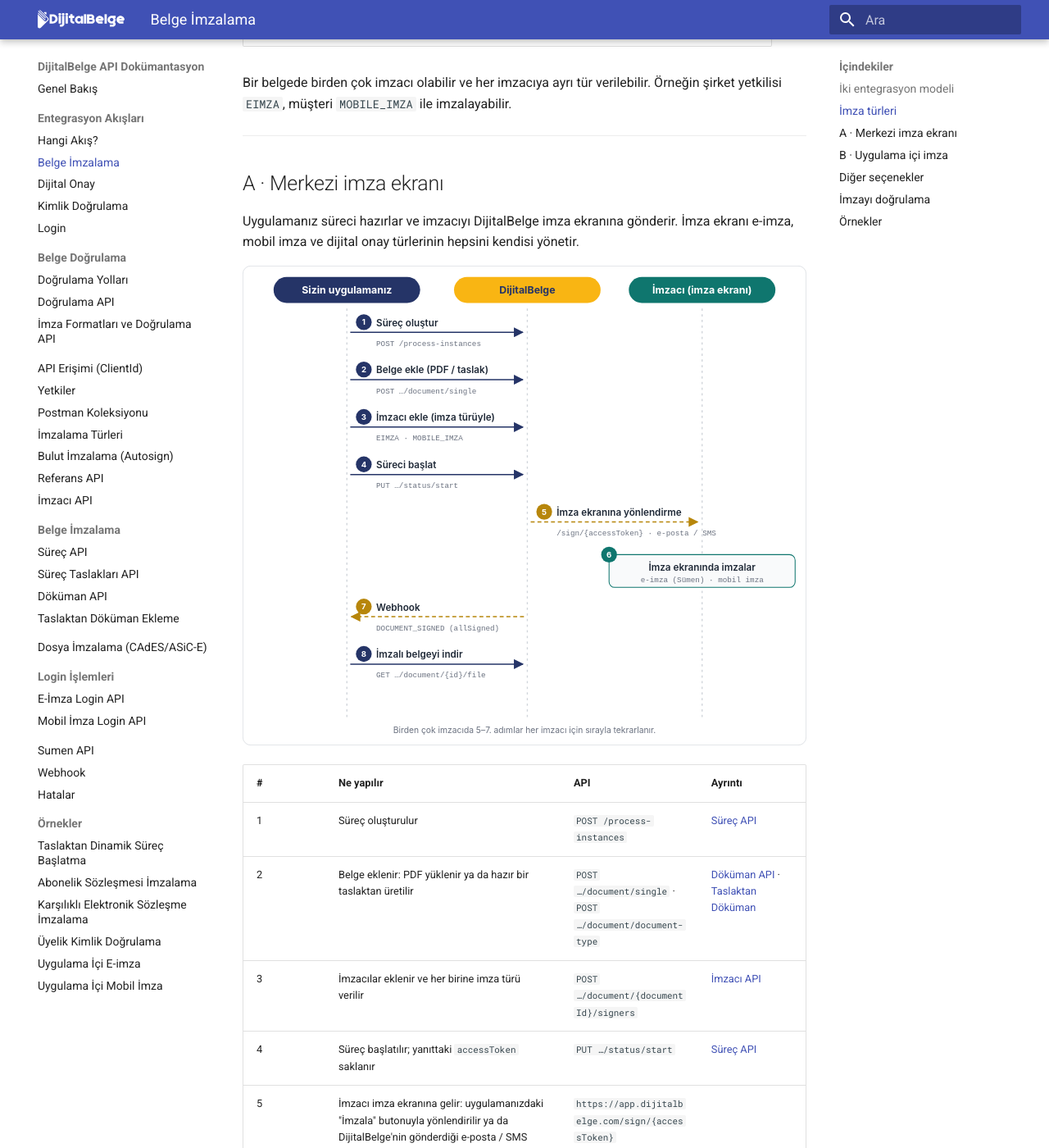
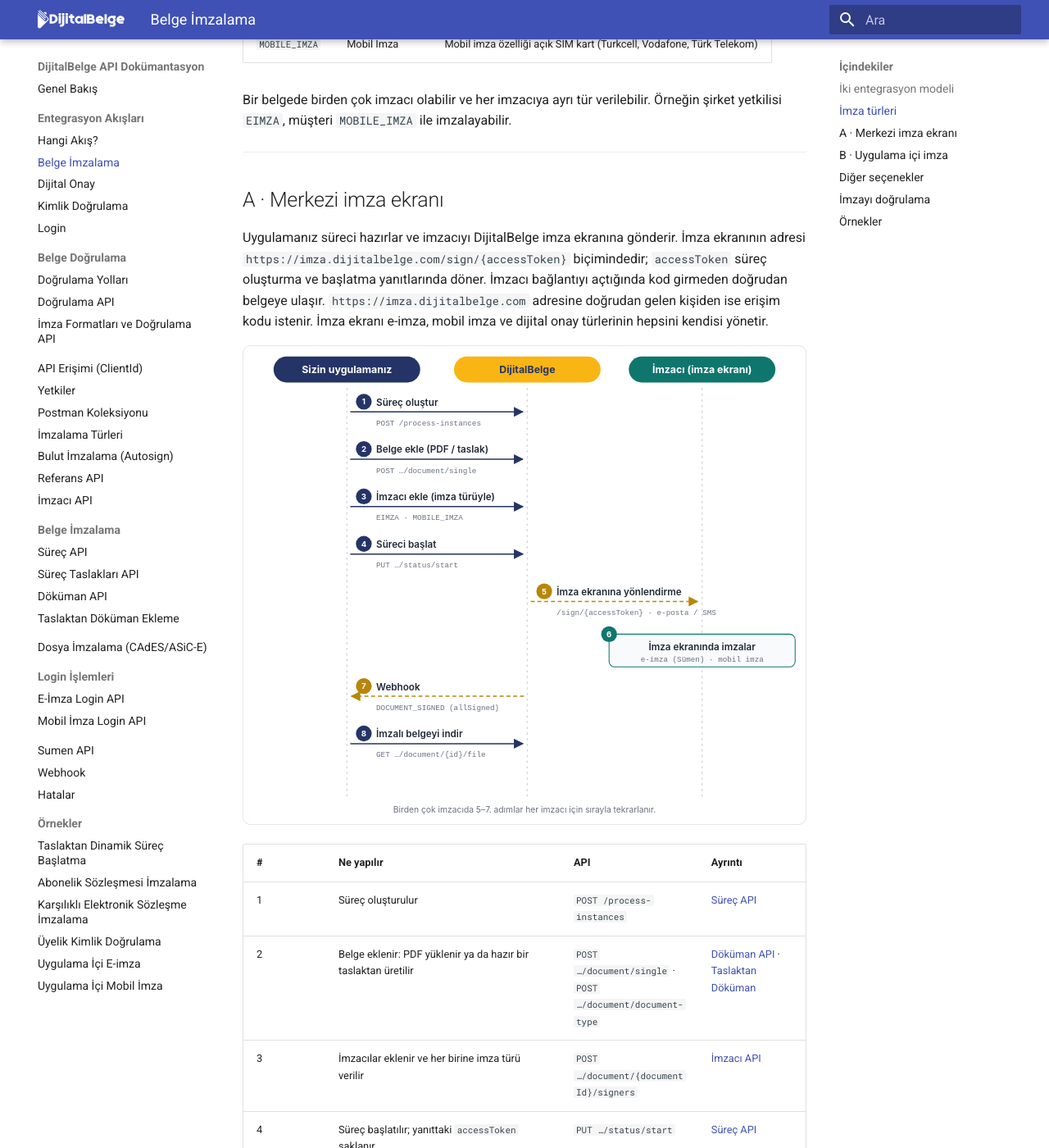
Before and after one commit to sadroalin06/dijitalbelge_dokuman, an MkDocs documentation site: the page built from docs/akislar/belge-imzalama.md, in a window 1280 px wide and 1400 px high, scrolled down 1639 px. Shown: the whole window at 82% size. Built offline with MkDocs 1.6.1 and Material for MkDocs 9.7.7, drawn with Linux system fonts in a browser that asks for light colours; some of the changed text lies outside the part shown.

Commit message:
Merkezi imza ve doğrulama sayfası adresi: imza.dijitalbelge.com
Co-Authored-By: Claude Opus 5.5 <noreply@anthropic.com>

```diff
--- a/docs/akislar/belge-imzalama.md
+++ b/docs/akislar/belge-imzalama.md
@@ -45,7 +45,10 @@ Bir belgede birden çok imzacı olabilir ve her imzacıya ayrı tür verilebilir
 
 ## A · Merkezi imza ekranı
 
-Uygulamanız süreci hazırlar ve imzacıyı DijitalBelge imza ekranına gönderir. İmza
+Uygulamanız süreci hazırlar ve imzacıyı DijitalBelge imza ekranına gönderir. İmza ekranının adresi
+`https://imza.dijitalbelge.com/sign/{accessToken}` biçimindedir; `accessToken` süreç oluşturma ve
+başlatma yanıtlarında döner. İmzacı bağlantıyı açtığında kod girmeden doğrudan belgeye ulaşır.
+`https://imza.dijitalbelge.com` adresine doğrudan gelen kişiden ise erişim kodu istenir. İmza
 ekranı e-imza, mobil imza ve dijital onay türlerinin hepsini kendisi yönetir.
 
 ![Merkezi imza ekranıyla belge imzalama akışı](../assets/akislar/belge-imzalama.svg)
@@ -56,7 +59,7 @@ ekranı e-imza, mobil imza ve dijital onay türlerinin hepsini kendisi yönetir.
 | 2 | Belge eklenir: PDF yüklenir ya da hazır bir taslaktan üretilir | `POST …/document/single` · `POST …/document/document-type` | [Döküman API](../documents.md) · [Taslaktan Döküman](../progress_doctype.md) |
 | 3 | İmzacılar eklenir ve her birine imza türü verilir | `POST …/document/{documentId}/signers` | [İmzacı API](../signers.md) |
 | 4 | Süreç başlatılır; yanıttaki `accessToken` saklanır | `PUT …/status/start` | [Süreç API](../progress.md) |
-| 5 | İmzacı imza ekranına gelir: uygulamanızdaki "İmzala" butonuyla yönlendirilir ya da DijitalBelge'nin gönderdiği e-posta / SMS bağlantısıyla | `https://app.dijitalbelge.com/sign/{accessToken}` | |
+| 5 | İmzacı imza ekranına gelir: uygulamanızdaki "İmzala" butonuyla yönlendirilir ya da DijitalBelge'nin gönderdiği e-posta / SMS bağlantısıyla | `https://imza.dijitalbelge.com/sign/{accessToken}` | |
 | 6 | İmzacı imza ekranında e-imza ya da mobil imza ile imzalar | — | |
 | 7 | Her imzada webhook gelir; `allSigned: true` ise belgenin tüm imzacıları imzalamıştır | `DOCUMENT_SIGNED` | [Webhook](../webhook.md) |
 | 8 | İmzalı belge indirilir | `GET …/document/{documentId}/file` | [Döküman API](../documents.md) |
```
Also changed, not shown: other parts of docs/akislar/belge-imzalama.md (+1 -1 lines), docs/akislar/index.md (+2 -2 lines), docs/dogrulama/index.md (+3 -3 lines), docs/assets/akislar/imzalama-modelleri.svg, 1 other file.
